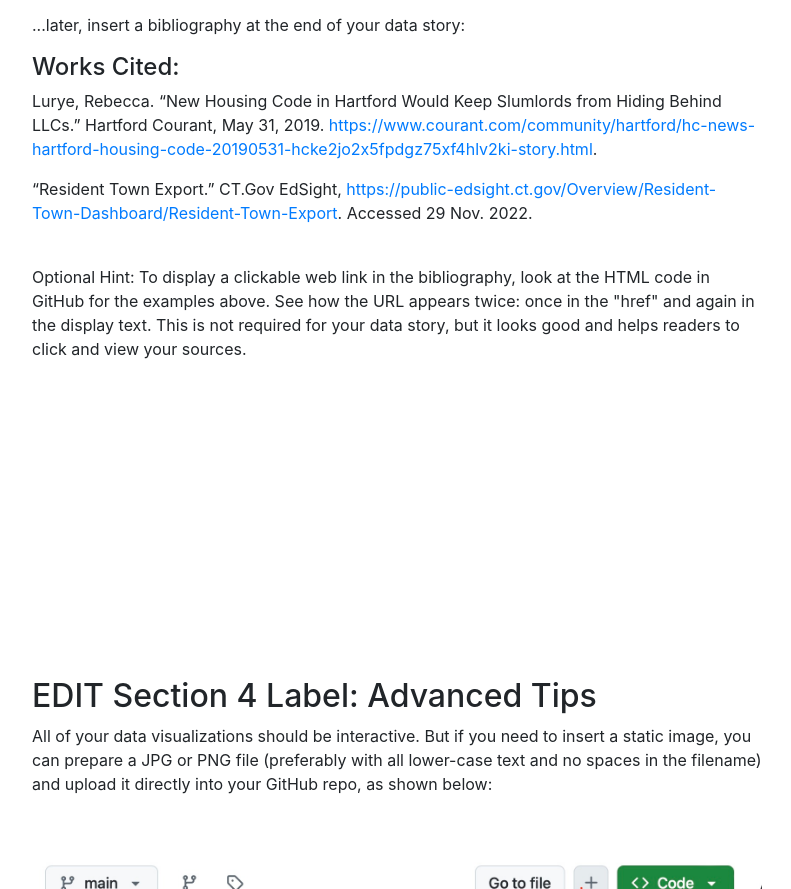
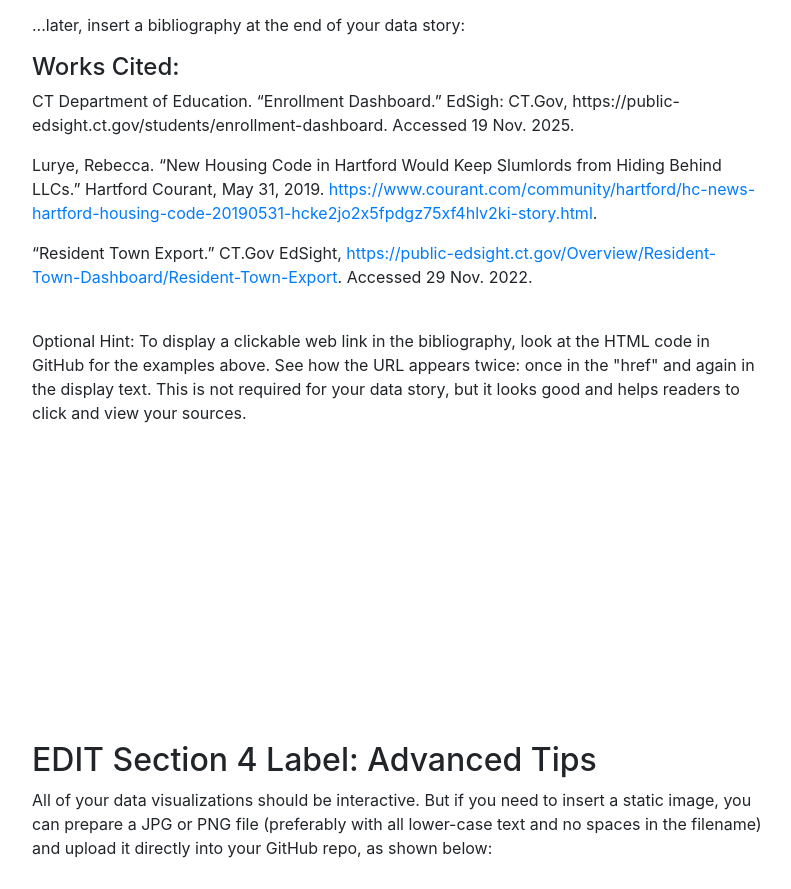
Before and after one commit to JRafael16/Practice-Data-Story, a plain HTML site: page index.html in a window 1280 px wide. Shown: the part 5051-5940 px from the top of the page, without its empty margins (243-1034 px from the left). Drawn offline with nearby package versions, Linux system fonts and the light colour scheme.

Commit message:
Update index.html

```diff
--- a/index.html
+++ b/index.html
@@ -142,6 +142,9 @@ This study looks at how SBHC’s are distributed among the 36 State Senate distr
 
           <h4>Works Cited:</h4>
 
+<p>CT Department of Education. “Enrollment Dashboard.” EdSigh: CT.Gov, https://public-edsight.ct.gov/students/enrollment-dashboard. Accessed 19 Nov. 2025.</p>
+
+
           <p>Lurye, Rebecca. “New Housing Code in Hartford Would Keep Slumlords from Hiding Behind LLCs.” Hartford Courant, May 31, 2019. <a href='https://www.courant.com/community/hartford/hc-news-hartford-housing-code-20190531-hcke2jo2x5fpdgz75xf4hlv2ki-story.html'>https://www.courant.com/community/hartford/hc-news-hartford-housing-code-20190531-hcke2jo2x5fpdgz75xf4hlv2ki-story.html</a>.</p>
 
           <p>“Resident Town Export.” CT.Gov EdSight, <a href='https://public-edsight.ct.gov/Overview/Resident-Town-Dashboard/Resident-Town-Export'>https://public-edsight.ct.gov/Overview/Resident-Town-Dashboard/Resident-Town-Export</a>. Accessed 29 Nov. 2022.</p>
```
